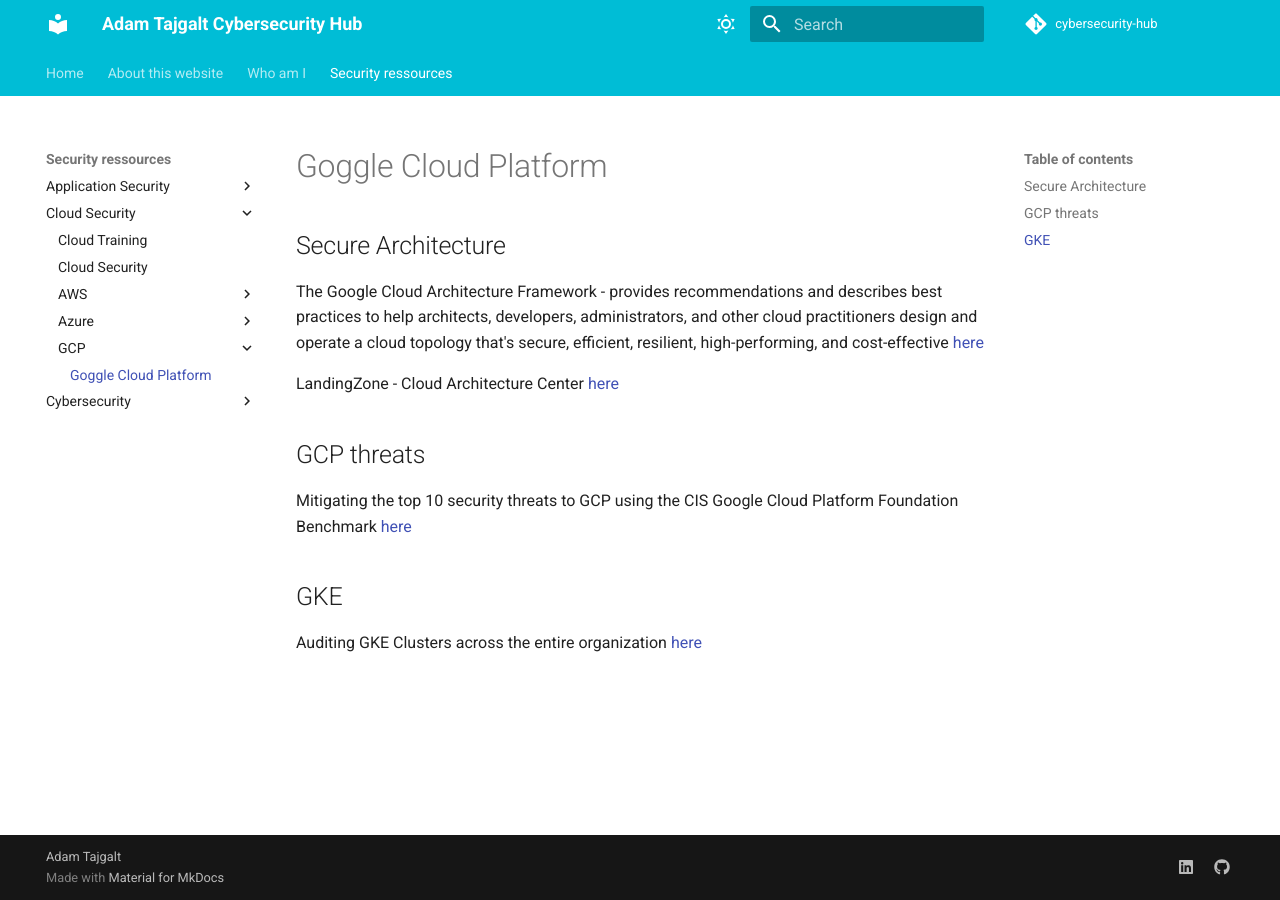
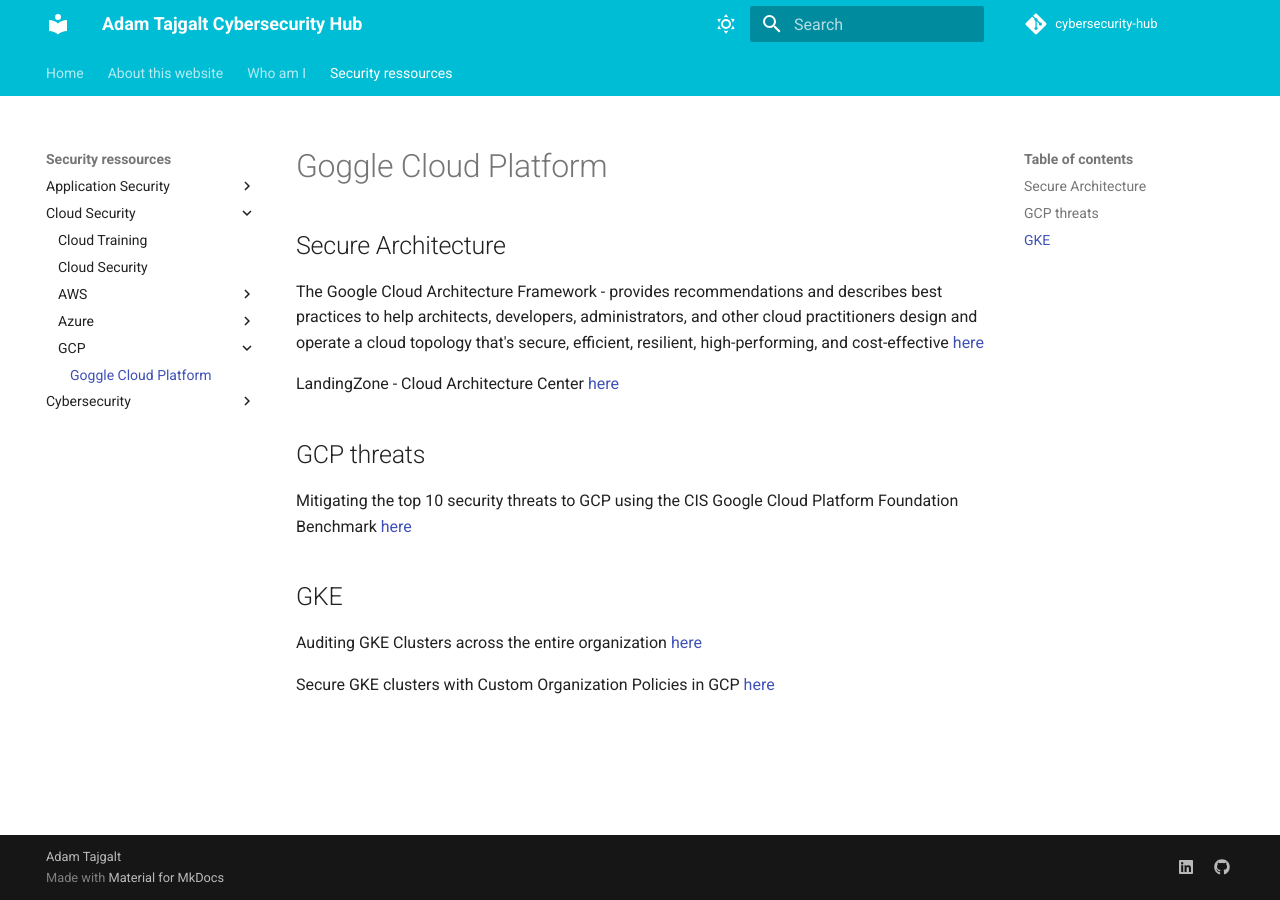
Before and after one commit to adamtaj/cybersecurity-hub, an MkDocs documentation site: the page built from docs/Security ressources/Cloud Security/GCP/GCP.md, in a window 1280 px wide. Built offline with MkDocs 1.6.1 and Material for MkDocs 9.7.7, drawn with Linux system fonts in a browser that asks for light colours; comment, search, counter and statistics services are not loaded.

Commit message:
Add more content

```diff
--- a/docs/Security ressources/Cloud Security/GCP/GCP.md
+++ b/docs/Security ressources/Cloud Security/GCP/GCP.md
@@ -13,3 +13,5 @@ Mitigating the top 10 security threats to GCP using the CIS Google Cloud Platfor
 ## GKE
 
 Auditing GKE Clusters across the entire organization [here](https://cloud.google.com/blog/topics/developers-practitioners/auditing-gke-clusters-across-entire-organization/?hl=en)
+
+Secure GKE clusters with Custom Organization Policies in GCP [here](https://julian-wieg.medium.com/visualizing-multi-cloud-iam-concepts-63525967c0a7)
```
